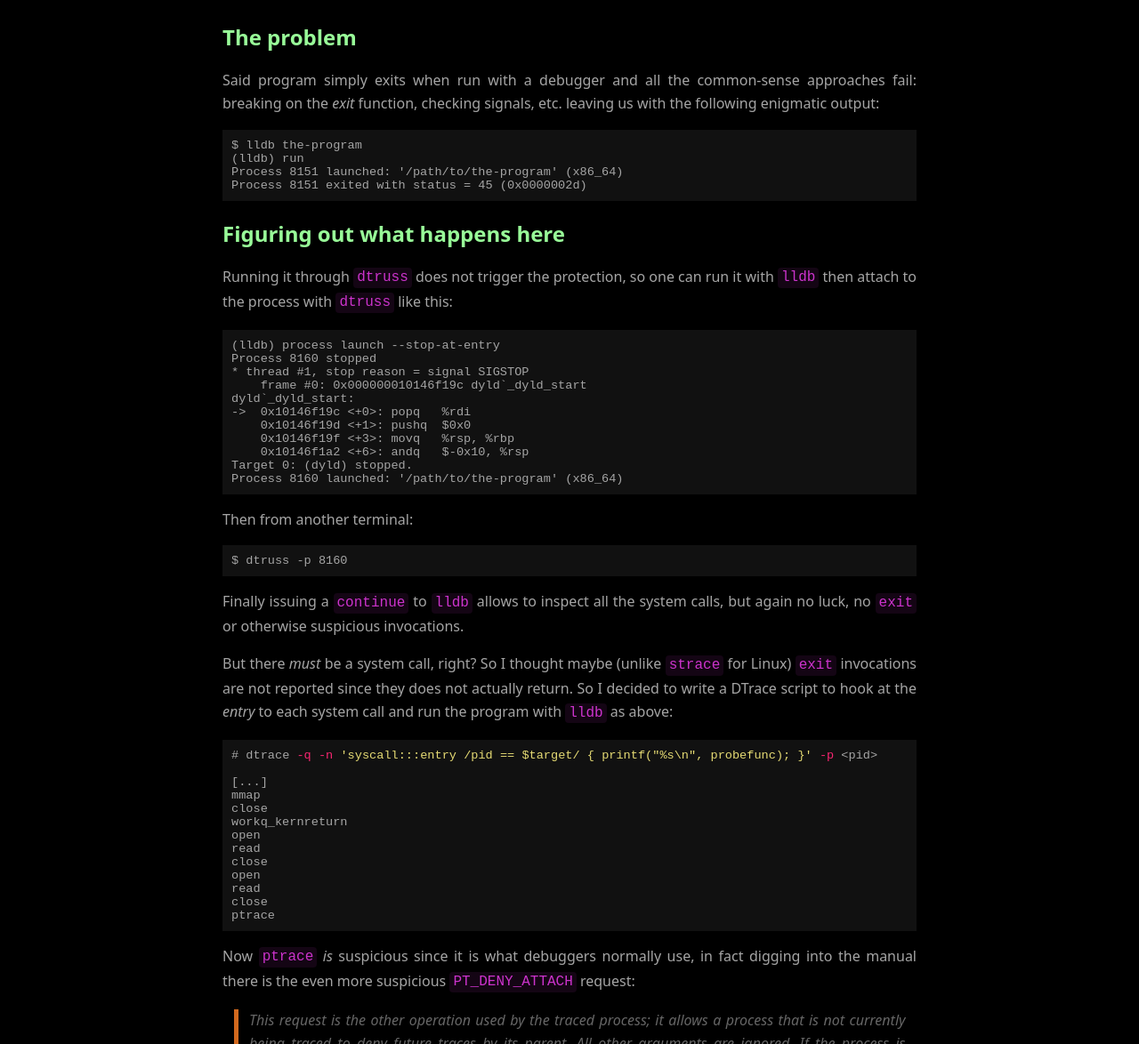
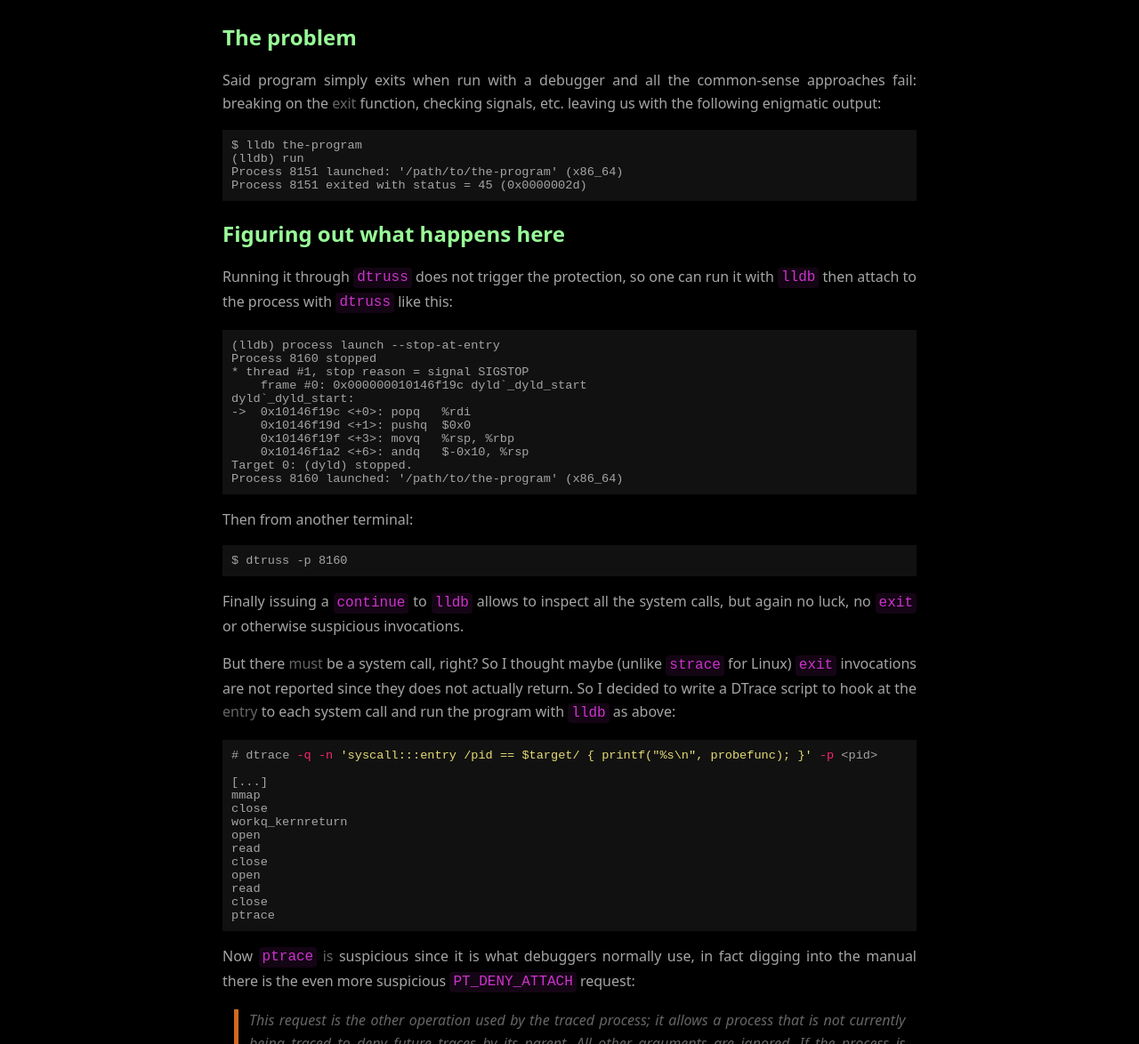
Before and after one commit to cyrus-and/cyrus-and.github.io, a Jekyll site: the page built from blog/_posts/2018-02-12-a-macos-anti-debug-technique-using-ptrace.md, in a window 1280 px wide. Shown: the part 242-1416 px from the top of the page at 89% size. Built offline with Jekyll 4.4.1, drawn with Linux system fonts in a browser that asks for light colours; some web fonts are replaced.

Commit message:
Style 'em' tags

```diff
--- a/_sass/_common.scss
+++ b/_sass/_common.scss
@@ -2,7 +2,7 @@ $foreground: #a5a5a5;
 $background: #000000;
 $accent: #d2691e;
 $section: #98fb98;
-$emphasis: #eedd82;
+$bright: #eedd82;
 $link: #00ffff;
 $code: #ff00ff;
 $dark: #111111;
@@ -61,8 +61,13 @@ p, li, dd, dt {
     line-height: 1.618em;
 }
 
+em {
+    font-style: normal;
+    color: $faint;
+}
+
 strong {
-    color: $emphasis;
+    color: $bright;
 }
 
 a:link, a:visited {
@@ -131,7 +136,7 @@ blockquote {
 
 dl {
     dt {
-        color: $emphasis;
+        color: $bright;
         font-weight: bold;
     }
     dd {
@@ -156,7 +161,7 @@ dl {
             box-sizing: border-box;
             width: $indentation;
             padding-right: 10px;
-            color: $emphasis;
+            color: $bright;
             text-align: right;
         }
     }
```
